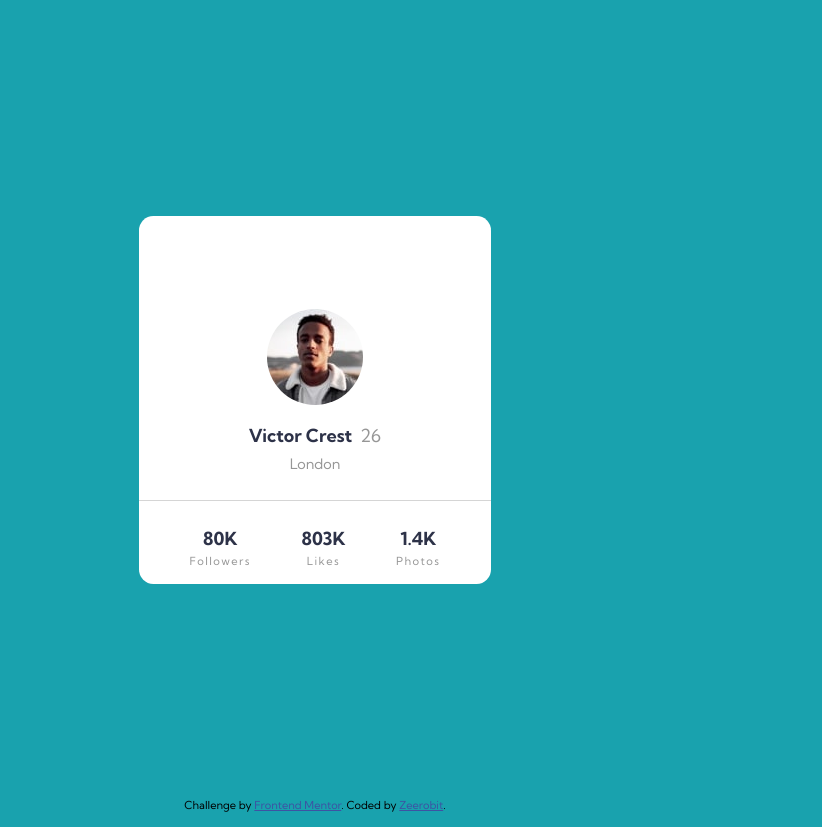
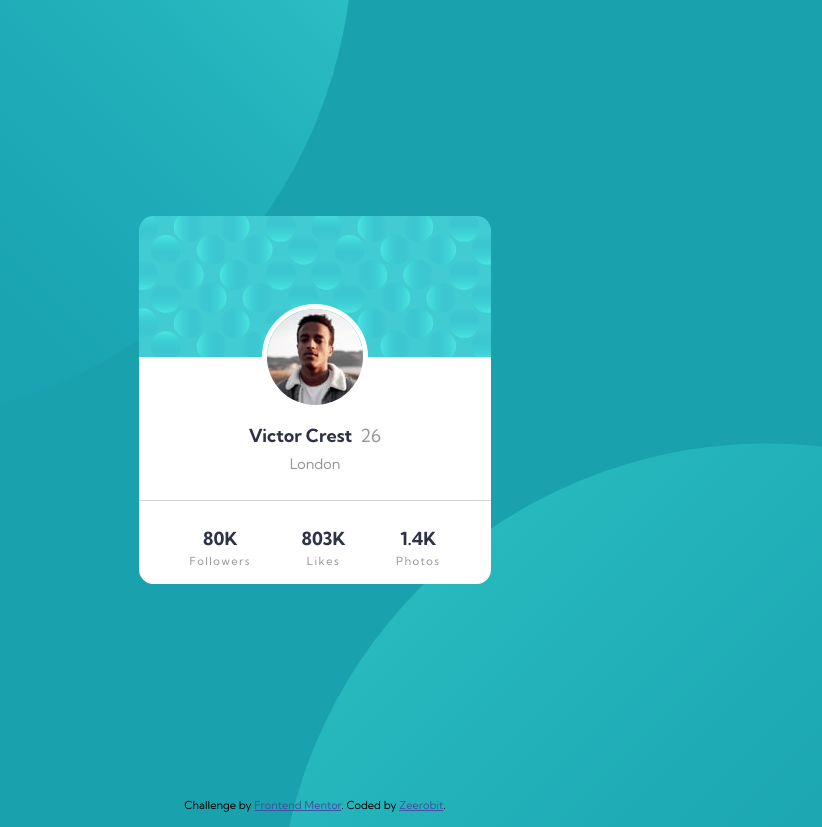
Before and after one commit to zeerobit/profilecard, a plain HTML site: page index.html in a window 1280 px wide. Shown: the whole page, without its empty margins (325-1147 px from the left). Drawn offline with Linux system fonts and the light colour scheme; the site is published under a folder, as on GitHub Pages, so addresses that start at the root find nothing.

Commit message:
updated urls for desktop removing /

```diff
--- a/styles.css
+++ b/styles.css
@@ -182,7 +182,7 @@ img {
 			width: 100vw;
 			top: 0;
 			left: 0;
-			background: url("/images/bg-pattern-top.svg") no-repeat;
+			background: url("images/bg-pattern-top.svg") no-repeat;
 			background-position: bottom right;
 			transform: translate(-47%, -47%);
 			z-index: -1;
@@ -196,14 +196,14 @@ img {
 			bottom: 0;
 			right: 0;
 			background-size: auto;
-			background: url("/images/bg-pattern-bottom.svg") no-repeat;
+			background: url("images/bg-pattern-bottom.svg") no-repeat;
 			background-position: left 47vw top 52vh;
 			z-index: -1;
 		}
 
 		.profile_card {
 			min-width: 22rem;
-			background: url(/images/bg-pattern-card.svg) top/contain no-repeat;
+			background: url(images/bg-pattern-card.svg) top/contain no-repeat;
 			background-color: white;
 		}
 	}
```
